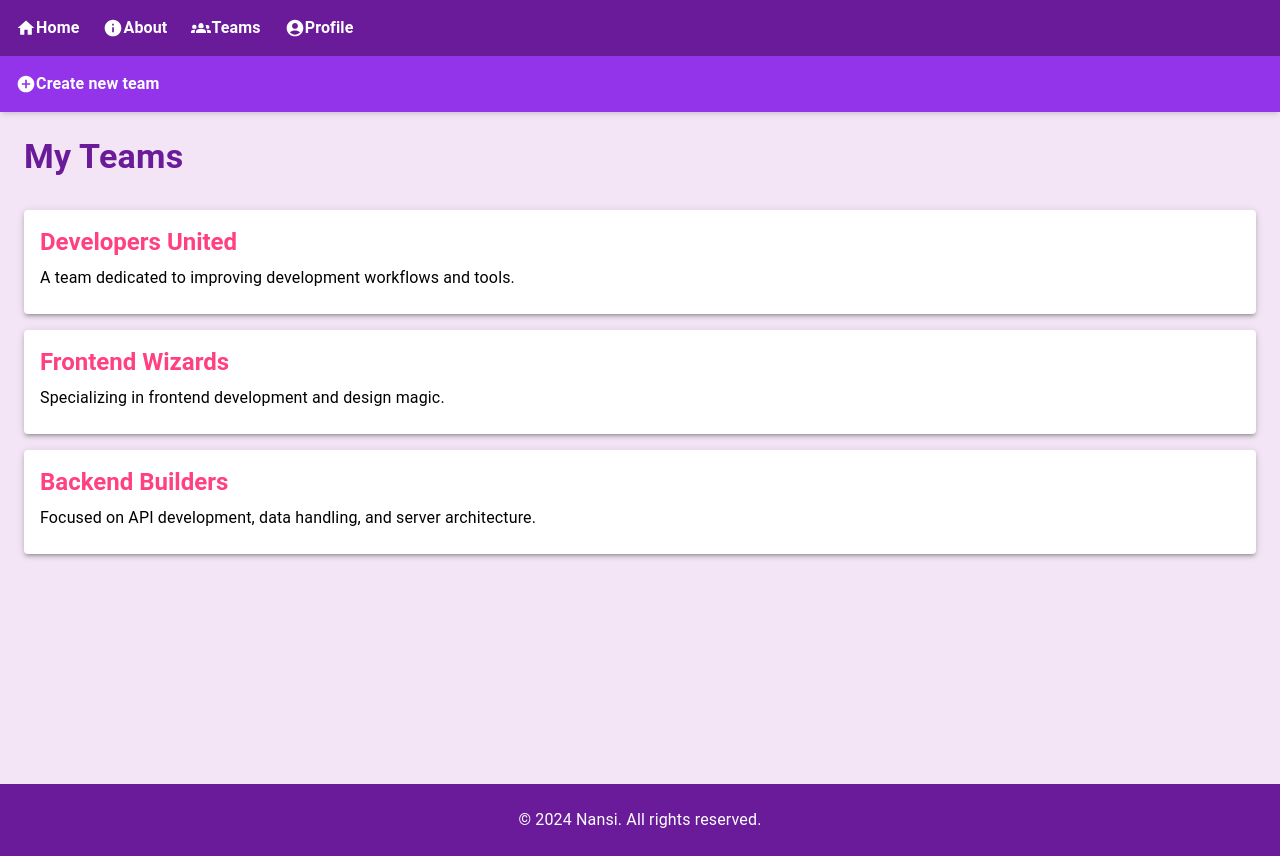
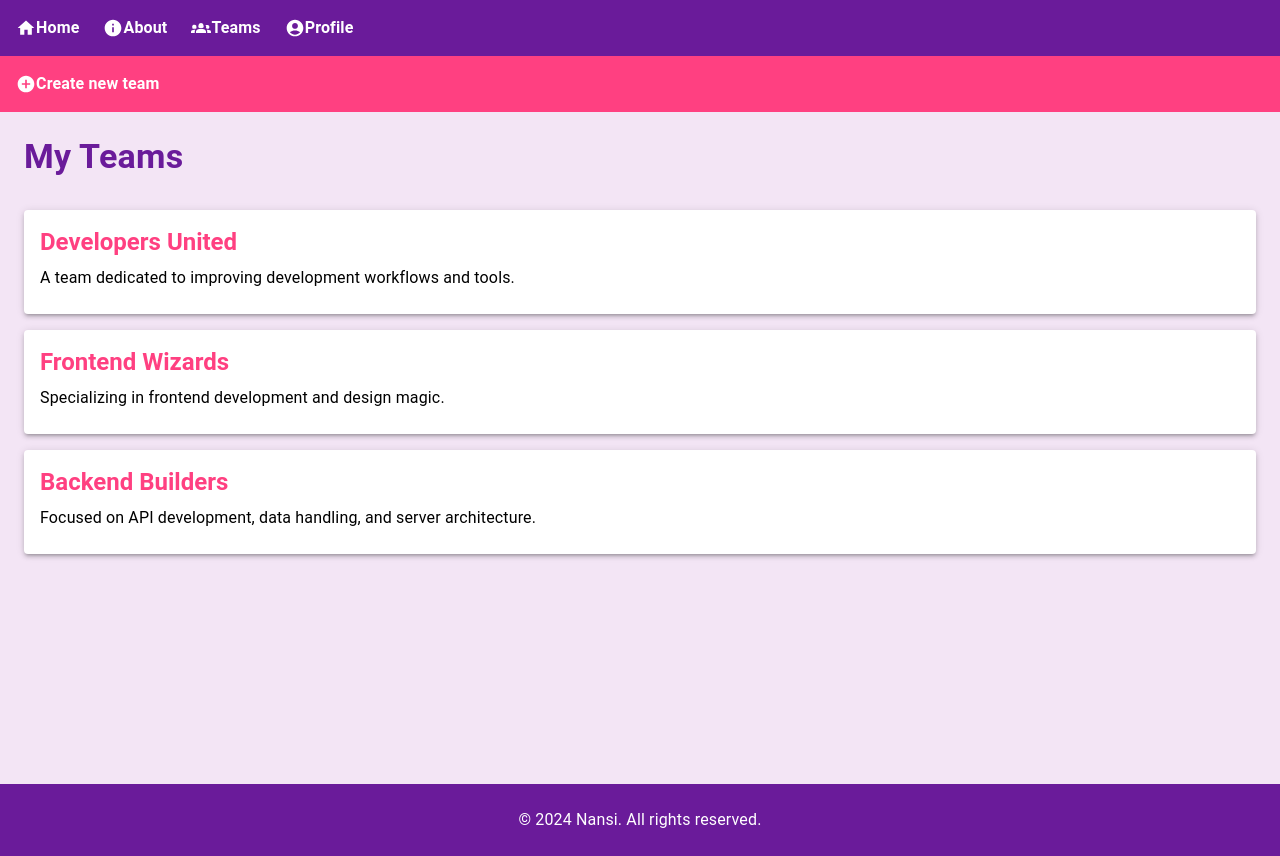
Before and after one commit to RedDert/NotificationSystemLanding, a React (Vite) app: page /teams in a window 1280 px wide. Built offline with nearby package versions, Linux system fonts and the light colour scheme.

Commit message:
added theme to new teams link on the teams page

```diff
--- a/src/routes/teams.tsx
+++ b/src/routes/teams.tsx
@@ -3,6 +3,7 @@ import AddCircleIcon from '@mui/icons-material/AddCircle';
 import { Link, Outlet } from '@tanstack/react-router';
 import TeamList from '../components/TeamList';
 import Footer from '../components/Footer';
+import { useTheme } from '@mui/material/styles';
 
 const activeProps = {
   style: {
@@ -11,10 +12,19 @@ const activeProps = {
 };
 
 const TeamsPage = () => {
+  const theme = useTheme();
+
   return (
     <div className="flex flex-col min-h-screen">
-      <nav className="flex space-x-6 p-4 bg-purple-600 text-white shadow-md">
-        <Link to="/new" activeProps={activeProps} className="flex items-center space-x-2 hover:text-purple-200 transition font-bold">
+      <nav className="flex space-x-6 p-4" style={{ backgroundColor: theme.palette.secondary.main, color: theme.palette.text.primary }}>
+        <Link
+          to="/new"
+          activeProps={activeProps}
+          className="flex items-center space-x-2 transition font-bold"
+          style={{ color: theme.palette.text.primary }}
+          onMouseEnter={(e) => (e.currentTarget.style.color = theme.palette.primary.light)}
+          onMouseLeave={(e) => (e.currentTarget.style.color = theme.palette.text.primary)}
+        >
           <AddCircleIcon fontSize="small" />
           Create new team
         </Link>
```
